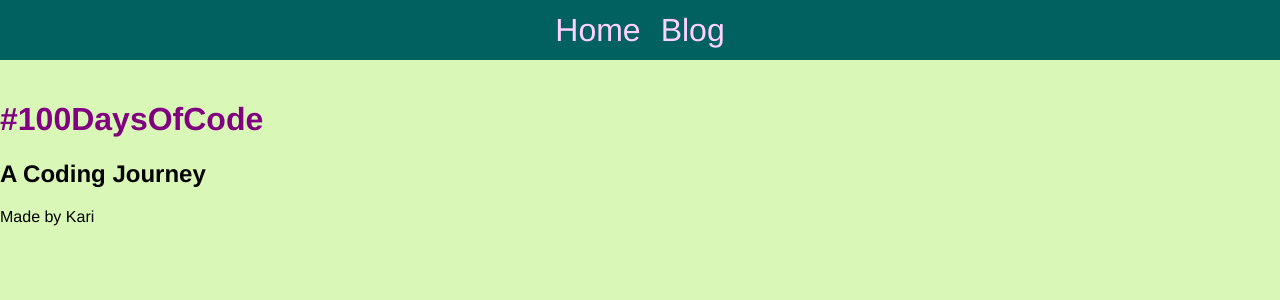
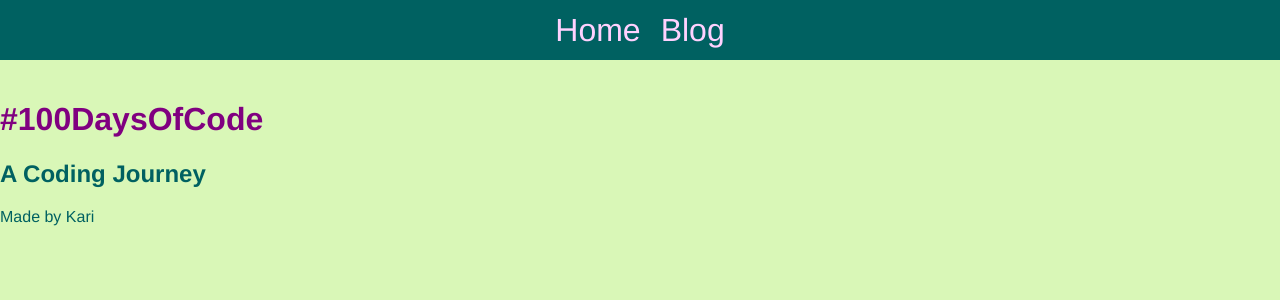
Before and after one commit to KJLarson/100-days, a Jekyll site: the page built from index.html, in a window 1280 px wide. Shown: the top 300 px of the page. Built offline with Jekyll 4.4.1, drawn with Linux system fonts in a browser that asks for light colours.

Commit message:
Change body text color

```diff
--- a/css/main.css
+++ b/css/main.css
@@ -12,6 +12,7 @@ html {
 body {
 	font-family:'Helvetica', 'Arial', 'Sans-Serif';
 	background-color: #d9f7b7;
+	color: #006161;
 	height: 100vh;
 	margin: 0;
 }
```
